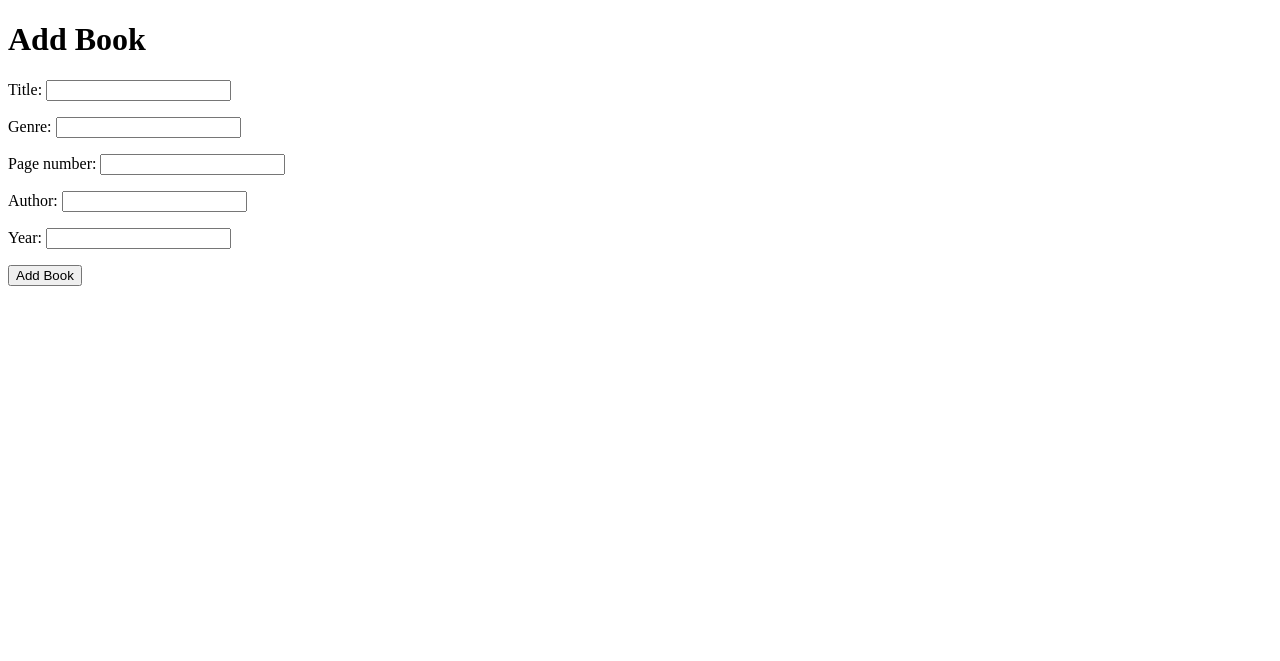
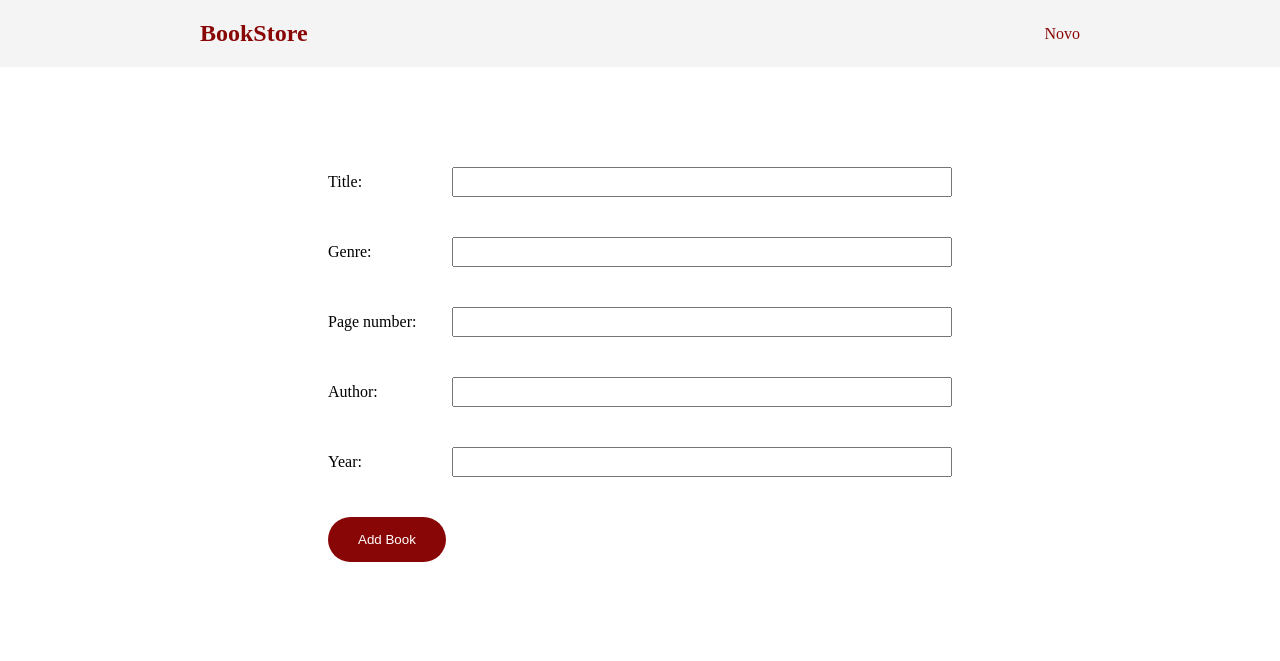
Before and after one commit to Jhbioco/django-crud-app, a Django app: page /books/add/ in a window 1280 px wide. Shown: the top 661 px of the page. Run offline with Django 4.2, Linux system fonts and the light colour scheme.

Commit message:
Changes in styles.css

```diff
--- a/crudapp/templates/crudapp/base.html
+++ b/crudapp/templates/crudapp/base.html
@@ -9,8 +9,17 @@
     <link rel="stylesheet" href="{% static 'css/style.css' %}">
 </head>
 <body>
-    {% block content %}
+    <nav>
+        <h1><a href="{% url 'book-list' %}">BookStore</a></h1>
+        <ul class="menu">
+            <li><a href="{% url 'book-add' %}">Novo</a></li>
+        </ul>
+    </nav>
+    <div class="container">
+        {% block content %}
 
-    {% endblock %}
+        {% endblock %}
+    </div>
+
 </body>
 </html>
--- a/crudapp/templates/crudapp/book-add.html
+++ b/crudapp/templates/crudapp/book-add.html
@@ -1,9 +1,7 @@
 {% extends 'crudapp/base.html' %}
 {% block content %}
-<p>
-    <h1>Add Book</h1>
-</p>
-<form method="post">
+
+<form method="post" class="bookForm">
     {% csrf_token %}
     {{form.as_p}}
     <button type="submit">{{button_name}}</button>
--- a/crudapp/templates/crudapp/book-list.html
+++ b/crudapp/templates/crudapp/book-list.html
@@ -1,6 +1,5 @@
 {% extends 'crudapp/base.html' %}
 {% block content %}
-<h1>Books</h1>
 <table>
     <tr>
         <th>Título</th>
@@ -23,6 +22,5 @@
     </tr>
     {% endfor %}
 </table>
-<p><a href="{% url 'book-add' %}">Adicionar Livro</a></p>
 
 {% endblock %}
--- a/static/css/style.css
+++ b/static/css/style.css
@@ -1,3 +1,68 @@
+* {
+    box-sizing: border-box;
+    margin: 0;
+    padding: 0;
+}
+
+a{
+    text-decoration: none;
+    color: #890606;
+}
+
+a:hover{
+    color: #f81010;
+}
+
+.container{
+    padding: 100px 200px;
+    display: flex;
+    flex-direction: column;
+    align-items: center;
+}
+
+nav{
+    display: flex;
+    flex-direction: row;
+    justify-content: space-between;
+    align-items: center;
+    padding: 20px 200px;
+    background: #f4f4f4;
+    color: #890606;
+}
+
+.menu{
+    display: flex;
+    flex-direction: row;
+    gap: 60px;
+    list-style: none;
+}
+
+.bookForm p{
+    padding-bottom: 40px;
+}
+
+.bookForm label{
+    width: 120px;
+    display: inline-block;
+}
+
+.bookForm input{
+    width: 500px;
+    height: 30px;
+}
+
+.bookForm button{
+    padding: 15px 30px;
+    background: #890606;
+    border: 0;
+    border-radius: 50px;
+    color: #ffff;
+}
+
+.bookForm button:hover{
+    background: #f81010;
+}
+
 td, th{
     border: 1px solid #890606;
     padding: 10px 20px;
```
Also changed, not shown: db.sqlite3, 1 other file.
